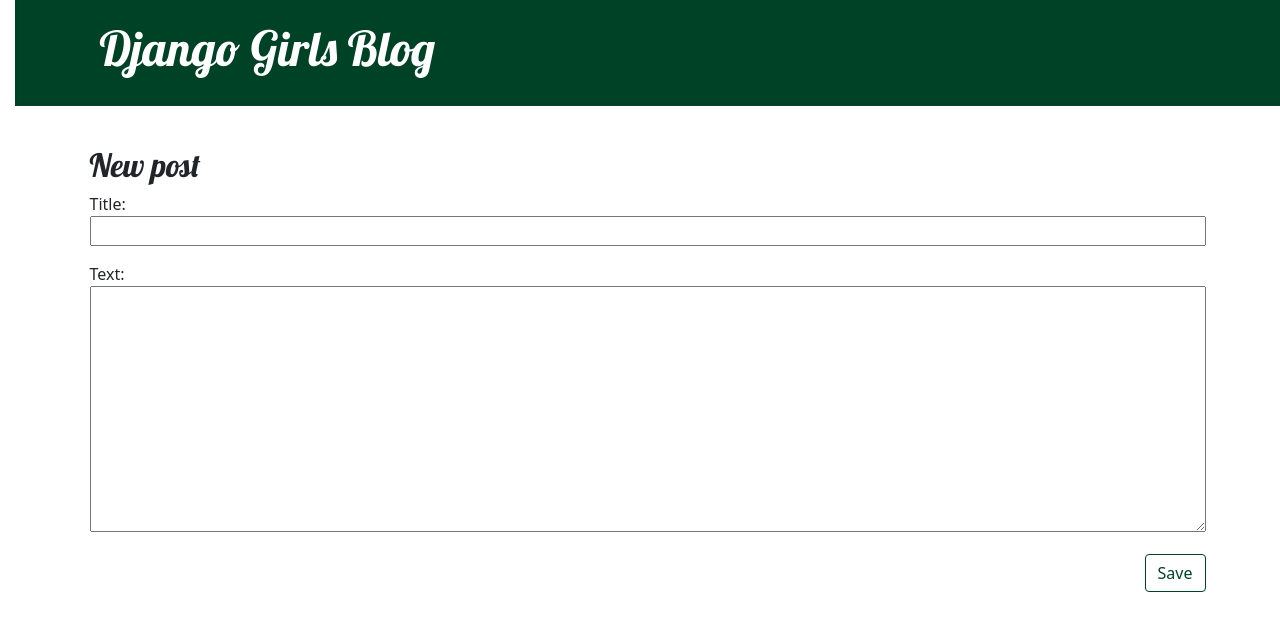
After one commit to Arat0/my-first-blog, a Django app: page /post/new/ in a window 1280 px wide. The commit adds this page. Shown: the top 631 px of the page. Run offline with Django 3.2, Linux system fonts and the light colour scheme.

```diff
--- /dev/null
+++ b/blog/forms.py
@@ -0,0 +1,9 @@
+from django import forms
+
+from .models import Post
+
+class PostForm(forms.ModelForm):
+
+    class Meta:
+        model = Post
+        fields = ('title', 'text',)
--- /dev/null
+++ b/blog/static/css/blog.css
@@ -0,0 +1,79 @@
+h1 a, h2 a {
+    color: #422500;
+    font-family:'lobster';
+}
+
+body {
+    padding-left: 15px;
+}
+
+.page-header {
+    background-color: #004225;
+    margin-top: 0;
+    margin-bottom: 40px;
+    padding: 20px 20px 20px 40px;
+}
+
+.page-header h1,
+.page-header h1 a,
+.page-header h1 a:visited,
+.page-header h1 a:active {
+    color: #ffffff;
+    font-size: 36pt;
+    text-decoration: none;
+}
+
+h1,
+h2,
+h3,
+h4 {
+    font-family: 'Lobster', cursive;
+}
+
+.date {
+    color: #828282;
+}
+
+.save {
+    float: right;
+}
+
+.post-form textarea,
+.post-form input {
+    width: 100%;
+}
+
+.top-menu,
+.top-menu:hover,
+.top-menu:visited {
+    color: #ffffff;
+    float: right;
+    font-size: 26pt;
+    margin-right: 20px;
+}
+
+.post {
+    margin-bottom: 70px;
+}
+
+.post h2 a,
+.post h2 a:visited {
+    color: #000000;
+}
+
+.post > .date,
+.post > .actions {
+    float: right;
+}
+
+.btn-secondary,
+.btn-secondary:visited {
+    color: #004225;
+    background: none;
+    border-color: #004225;
+}
+
+.btn-secondary:hover {
+    color: #FFFFFF;
+    background-color: #004225;
+}
--- /dev/null
+++ b/blog/templates/blog/base.html
@@ -0,0 +1,30 @@
+{% load static %}
+<!DOCTYPE html>
+<html>
+    <head>
+        <title>Django Girls blog</title>
+        <link rel="stylesheet" href="https://cdn.jsdelivr.net/npm/bootstrap@5.1.3/dist/css/bootstrap.min.css" integrity="sha384-1BmE4kWBq78iYhFldvKuhfTAU6auU8tT94WrHftjDbrCEXSU1oBoqyl2QvZ6jIW3" crossorigin="anonymous">
+        <link rel="stylesheet" href="https://fonts.googleapis.com/css?family=Lobster&subset=latin,latin-ext">
+        <link rel="stylesheet" href="{% static 'css/blog.css' %}">
+    </head>
+    <body>
+        <header class="page-header">
+            <div class="container">
+                {% if user.is_authenticated %}
+                <a href="{% url 'post_new' %}" class="top-menu">
+                    {% include './icons/file-earmark-plus.svg' %}
+                </a>
+            {% endif %}
+                <h1><a href="/">Django Girls Blog</a></h1>
+            </div>
+        </header>
+        <main class="content container">
+            <div class="row">
+                <div class="col">
+                    {% block content %}
+                    {% endblock %}
+                </div>
+            </div>
+        </main>
+    </body>
+</html>
--- /dev/null
+++ b/blog/templates/blog/post_edit.html
@@ -0,0 +1,9 @@
+{% extends 'blog/base.html' %}
+
+{% block content %}
+    <h2>New post</h2>
+    <form method="POST" class="post-form">{% csrf_token %}
+        {{ form.as_p }}
+        <button type="submit" class="save btn btn-secondary">Save</button>
+    </form>
+{% endblock %}
--- a/blog/views.py
+++ b/blog/views.py
@@ -1,7 +1,36 @@
-from django.shortcuts import render
+from django.shortcuts import render, get_object_or_404
 from django.utils import timezone
 from .models import Post
+from .forms import PostForm
+from django.shortcuts import redirect
 
 def post_list(request):
     posts = Post.objects.filter(published_date__lte=timezone.now()).order_by('published_date')
     return render(request, 'blog/post_list.html', {'posts':posts})
+
+def post_new(request):
+    if request.method == "POST":
+        form = PostForm(request.POST)
+        if form.is_valid():
+            post = form.save(commit=False)
+            post.author = request.user
+            post.published_date = timezone.now()
+            post.save()
+            return redirect('post_detail', pk=post.pk)
+    else:
+        form = PostForm()
+    return render(request, 'blog/post_edit.html', {'form': form})
+
+def post_edit(request, pk):
+    post = get_object_or_404(Post, pk=pk)
+    if request.method == "POST":
+        form = PostForm(request.POST, instance=post)
+        if form.is_valid():
+            post = form.save(commit=False)
+            post.author = request.user
+            post.published_date = timezone.now()
+            post.save()
+            return redirect('post_detail', pk=post.pk)
+    else:
+        form = PostForm(instance=post)
+    return render(request, 'blog/post_edit.html', {'form': form})
--- a/mysite/settings.py
+++ b/mysite/settings.py
@@ -119,6 +119,7 @@ USE_TZ = True
 # https://docs.djangoproject.com/en/3.2/howto/static-files/
 
 STATIC_URL = '/static/'
+
 STATIC_ROOT = BASE_DIR / 'STATIC'
 
 # Default primary key field type
--- a/mysite/urls.py
+++ b/mysite/urls.py
@@ -15,8 +15,11 @@ Including another URLconf
 """
 from django.contrib import admin
 from django.urls import path, include
+from blog import views
 
 urlpatterns = [
     path('admin/', admin.site.urls),
     path('', include('blog.urls')),
+    path('post/new/', views.post_new, name='post_new'),
+    path('post/<int:pk>/edit/', views.post_edit, name='post_edit'),
 ]
```
Also changed, not shown: blog/templates/blog/post_detail.html (added, +20 -0 lines), blog/templates/blog/post_list.html (+17 -4 lines).
